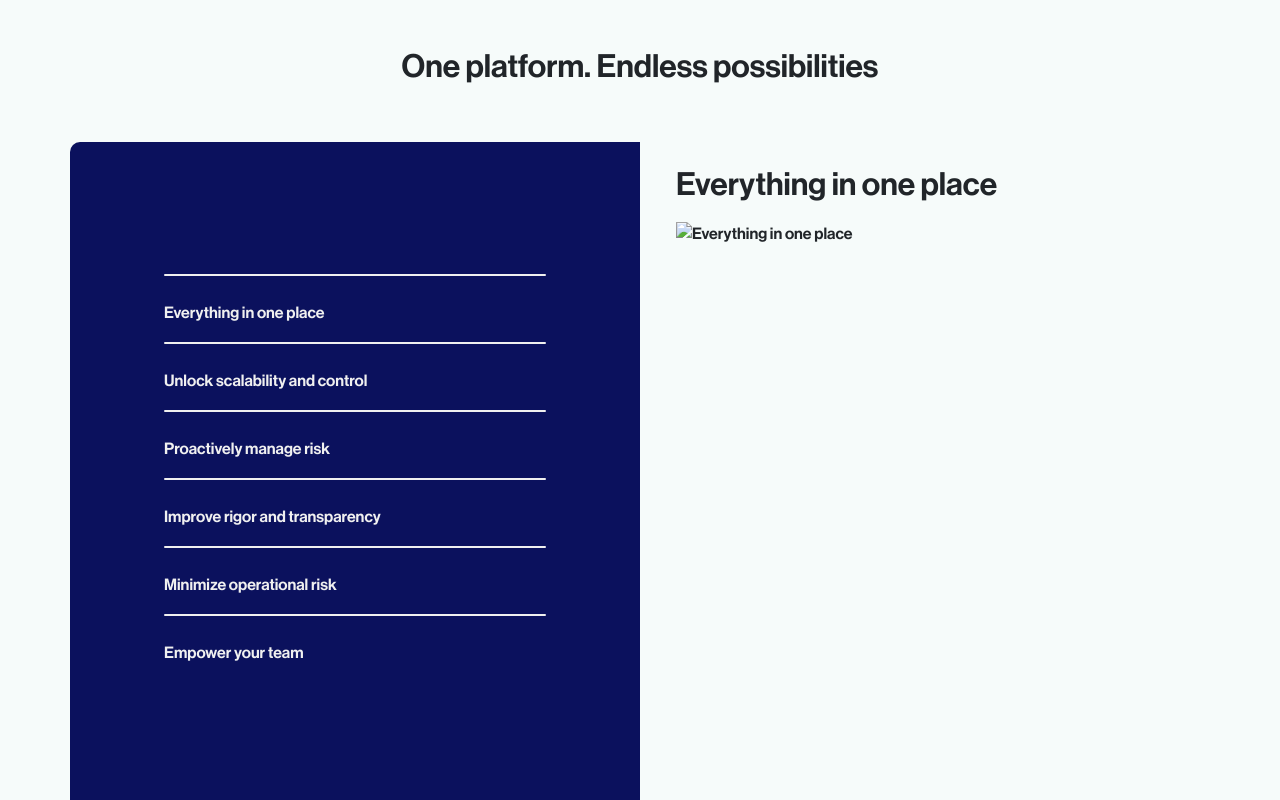
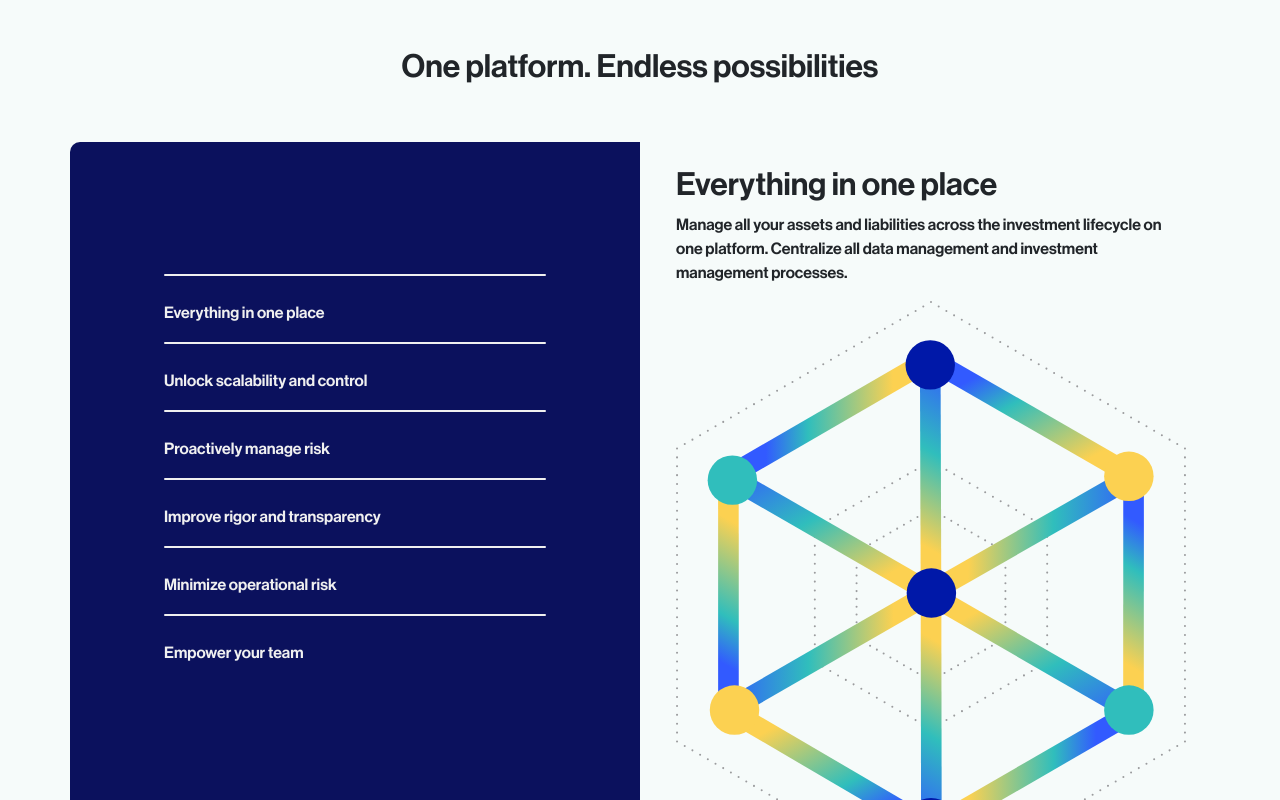
Before and after one commit to Karan656-design/oxane-panorama, a plain HTML site: page index.html in a window 1280 px wide. Both pictures are taken after a click on the element "Everything in one place". Shown: the top 800 px of the page. Drawn offline with Linux system fonts and the light colour scheme.

Commit message:
image display

```diff
--- a/assets/js/script.js
+++ b/assets/js/script.js
@@ -164,52 +164,101 @@ const dynamicArr = [
   "Minimize operational risk",
   "Empower your team",
 ];
-const img = document.createElement('img');
-const dynamicArrO=[
+const img = document.createElement("img");
+const dynamicArrO = [
   {
-    h2:'Everything in one place',
-    description:'Manage all your assets and liabilities across the investment lifecycle on one platform. Centralize all data management and investment management processes.',
-     link: {
-      href: "/assets/images/Product/oxane-panorama/illustrations/x01.svg",
+    h2: "Everything in one place",
+    description:
+      "Manage all your assets and liabilities across the investment lifecycle on one platform. Centralize all data management and investment management processes.",
+    link: {
+      href: "/assets/images/Product/oxane-panorama/illustrations/1.svg",
       text: "Everything in one place",
     },
     // 'img':'D:\workspace-akanksha'
   },
- {
-    h2:'Unlock scalability and control',
-    description:'Manage all your assets and liabilities across the investment lifecycle on one platform. Centralize all data management and investment management processes.',
-    'img':'D:\workspace-akanksha\assets\images\Product\oxane-panorama\illustrations\x01.svg'
+  {
+    h2: "Unlock scalability and control",
+    description:
+      "Accelerate your growth with confidence on an operational infrastructure that scales seamlessly with your portfolio while maintaining rigorous risk controls",
+    link: {
+      href: "/assets/images/Product/oxane-panorama/illustrations/2.svg",
+      text: "Unlock scalability and control",
+    },
   },
   {
-    h2:'Proactively manage risk',
-    description:'Manage all your assets and liabilities across the investment lifecycle on one platform. Centralize all data management and investment management processes.',
-    'img':'D:\workspace-akanksha\assets\images\Product\oxane-panorama\illustrations\x01.svg'
+    h2: "Proactively manage risk",
+    description:
+      "Get complete visibility on relevant risk metrics at portfolio and transaction levels. Identify risk early so you can address it proactively.",
+    link: {
+      href: "/assets/images/Product/oxane-panorama/illustrations/4.svg",
+      text: "Proactively manage risk",
+    },
   },
   {
-    h2:'Improve rigor and transparency',
-    description:'Manage all your assets and liabilities across the investment lifecycle on one platform. Centralize all data management and investment management processes.',
-    'img':'D:\workspace-akanksha\assets\images\Product\oxane-panorama\illustrations\x01.svg'
+    h2: "Improve rigor and transparency",
+    description:
+      "Improve efficiency, rigor, and transparency across all processes with a digital-first approach to valuations, servicing, and pipeline management.",
+    link: {
+      href: "/assets/images/Product/oxane-panorama/illustrations/5.svg",
+      text: "Improve rigor and transparency",
+    },
   },
   {
-    h2:'Minimize operational risk',
-    description:'Manage all your assets and liabilities across the investment lifecycle on one platform. Centralize all data management and investment management processes.',
-    'img':'D:\workspace-akanksha\assets\images\Product\oxane-panorama\illustrations\x01.svg'
+    h2: "Minimize operational risk",
+    description:
+      "Replace disconnected systems and manual workflows with centralized data, reporting, and monitoring. Oxane Panorama provides a single source of truth, minimizing operational risk for all private credit strategies.",
+    link: {
+      href: "/assets/images/Product/oxane-panorama/illustrations/6.svg",
+      text: "Minimize operational risk",
+    },
   },
   {
-    h2:'Empower your team',
-    description:'Manage all your assets and liabilities across the investment lifecycle on one platform. Centralize all data management and investment management processes.',
-    'img':'D:\workspace-akanksha\assets\images\Product\oxane-panorama\illustrations\x01.svg'
+    h2: "Empower your team",
+    description:
+      "Simplify, digitalize, and transform investment management processes so your team can focus on driving investment outcomes.",
+    link: {
+      href: "/assets/images/Product/oxane-panorama/illustrations/7.svg",
+      text: "Empower your team",
+    },
   },
-]
+];
 // console.log(dynamicArrO[img]);
 const imageUrl = [""];
 const dynamicData = document.getElementById("leftContent2");
 const dynamicDisplay = document.getElementById("innerContainerR");
 // dynamicDisplay.className = "noDisplay";
 
+// Function to create left side content
+// function leftSide(item) {
+//   const progressDiv = document.createElement("div");
+//   progressDiv.className = "progressBar";
+//   dynamicData.appendChild(progressDiv);
 
+//   const contentDiv = document.createElement("div");
+//   contentDiv.className = "dynamicContent";
+//   contentDiv.textContent = item;
+//   dynamicData.appendChild(contentDiv);
 
-// Function to create left side content
+//   return contentDiv; // Return for use in event listener
+// }
+
+// dynamicArr.forEach((item) => {
+
+//   //<------------ left side conetent ---------------->
+//    const contentDiv = leftSide(item);
+
+//   //<------------ right side display ---------------->
+//   contentDiv.addEventListener("click", () => {
+//   const headingDynamic = document.querySelector('.dynamicHeading');
+//   headingDynamic.textContent = item;
+
+//   // Select the image display container
+//   const imageDisplay = document.getElementById('imageDisplay');
+//   imageDisplay.innerHTML = `<img src="${dynamicArrO[img]}" alt="${item}" style="max-width:100%; height:auto;">`;
+
+//   });
+// });
+
 function leftSide(item) {
   const progressDiv = document.createElement("div");
   progressDiv.className = "progressBar";
@@ -217,33 +266,26 @@ function leftSide(item) {
 
   const contentDiv = document.createElement("div");
   contentDiv.className = "dynamicContent";
-  contentDiv.textContent = item;
+  contentDiv.textContent = item.h2;
   dynamicData.appendChild(contentDiv);
 
   return contentDiv; // Return for use in event listener
 }
 
-
-
-
-
-
-dynamicArr.forEach((item) => {
-
+dynamicArrO.forEach((item, index) => {
   //<------------ left side conetent ---------------->
-   const contentDiv = leftSide(item);
+  const contentDiv = leftSide(item);
 
   //<------------ right side display ---------------->
   contentDiv.addEventListener("click", () => {
-    //  dynamicDisplay.className = "display";
+    const headingDynamic = document.querySelector(".dynamicHeading");
+    headingDynamic.textContent = item.h2;
 
-  // Select the heading element correctly
-  const headingDynamic = document.querySelector('.dynamicHeading');
-  headingDynamic.textContent = item;
+    const paraDynamic = document.querySelector(".description");
+    paraDynamic.textContent = item.description;
 
-  // Select the image display container
-  const imageDisplay = document.getElementById('imageDisplay');
-  imageDisplay.innerHTML = `<img src="${dynamicArrO[img]}" alt="${item}" style="max-width:100%; height:auto;">`;
-
+    // Select the image display container
+    const imageDisplay = document.getElementById("imageDisplay");
+    imageDisplay.innerHTML = `<img src="${item.link.href}" alt="${item.h2}" style="max-width:100%; height:auto;">`;
   });
 });
```
Also changed, not shown: index.html (+3 -0 lines).
